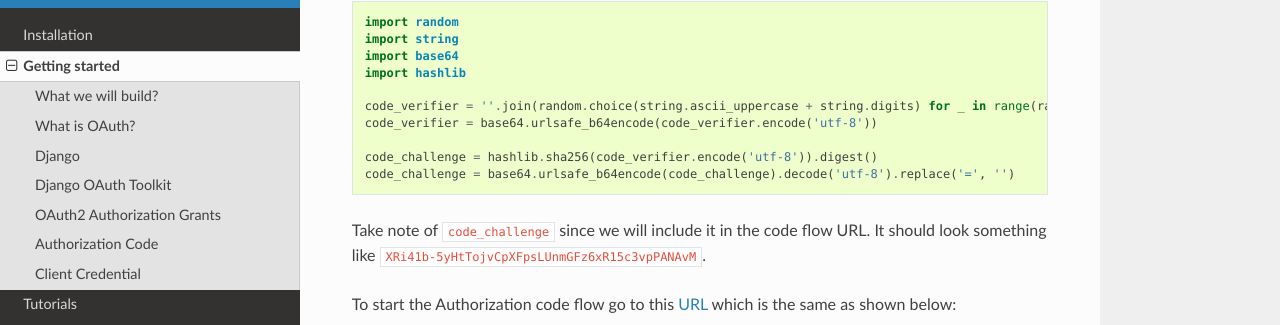
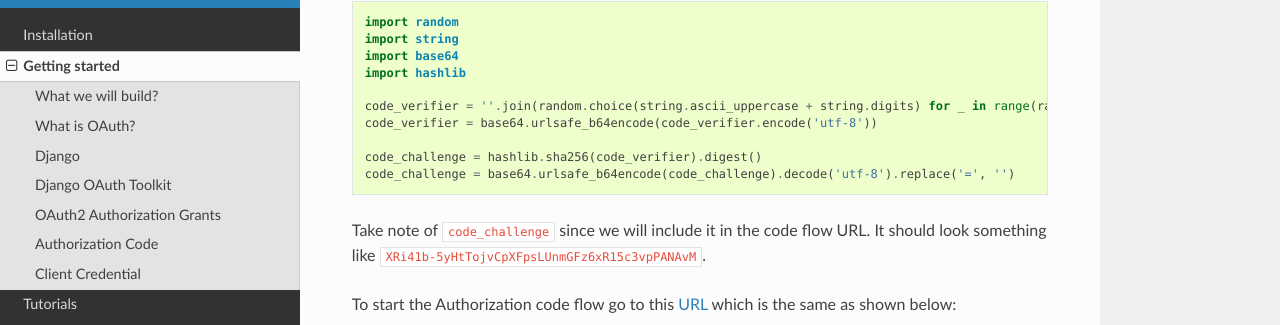
Before and after one commit to sheriffwoody0922/oauth-python-django, a Sphinx documentation site: the page built from docs/getting_started.rst, in a window 1280 px wide and 900 px high, scrolled down 6448 px. Shown: the part 110-435 px from the top of the window. Built offline with Sphinx 7.4.7 and the Read the Docs theme 2.0.0, drawn with Linux system fonts in a browser that asks for light colours; the version number is read from the project's files by our own code.

Commit message:
Hotfix 'Attribute error in generate code_challenge ex.' (#1205)
* Hotfix 'Attribute error in generate code_challing ex.'

* Added new authors 'Islam Kamel'

```diff
--- a/docs/getting_started.rst
+++ b/docs/getting_started.rst
@@ -268,7 +268,7 @@ Now let's generate an authentication code grant with PKCE (Proof Key for Code Ex
     code_verifier = ''.join(random.choice(string.ascii_uppercase + string.digits) for _ in range(random.randint(43, 128)))
     code_verifier = base64.urlsafe_b64encode(code_verifier.encode('utf-8'))
 
-    code_challenge = hashlib.sha256(code_verifier.encode('utf-8')).digest()
+    code_challenge = hashlib.sha256(code_verifier).digest()
     code_challenge = base64.urlsafe_b64encode(code_challenge).decode('utf-8').replace('=', '')
 
 Take note of ``code_challenge`` since we will include it in the code flow URL. It should look something like ``XRi41b-5yHtTojvCpXFpsLUnmGFz6xR15c3vpPANAvM``.
```
Also changed, not shown: 1 other file.
